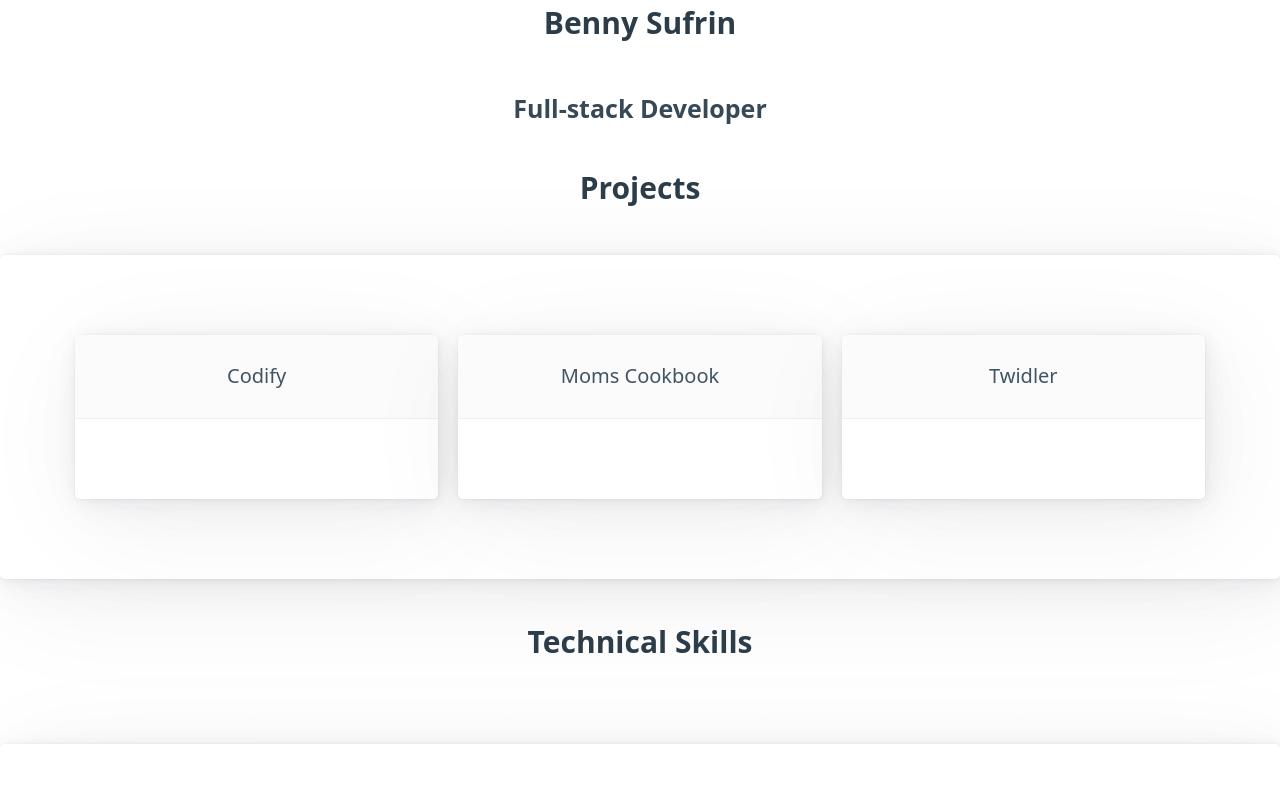
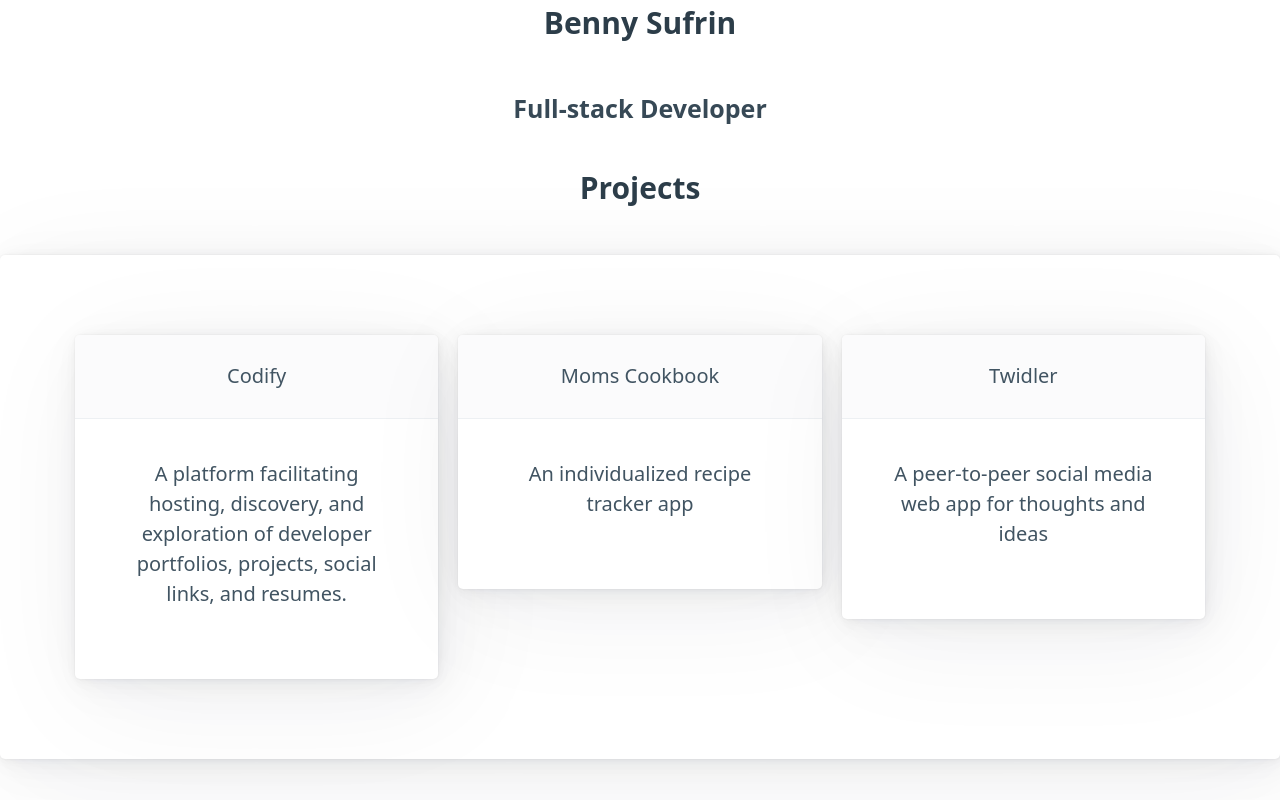
Before and after one commit to bennysuf/portfolio, a JavaScript app: page / in a window 1280 px wide. Shown: the top 800 px of the page. Built offline with nearby package versions, Linux system fonts and the light colour scheme.

Commit message:
add new keys and value

```diff
--- a/src/components/projects/ProjectList.js
+++ b/src/components/projects/ProjectList.js
@@ -2,21 +2,27 @@ const projectList = [
   {
     id: 1,
     name: "Codify",
-        link: "https://github.com/bennysuf/Codify",
+    description: "A platform facilitating hosting, discovery, and exploration of developer portfolios, projects, social links, and resumes.",
+    techStack: [],
+    github: "https://github.com/bennysuf/Codify",
     video: "https://youtu.be/0M-XUoCHVUk",
   },
   {
     id: 2,
     name: "Moms Cookbook",
-        link: "https://github.com/bennysuf/moms-cook-book",
+    description: "An individualized recipe tracker app",
+    techStack: [],
+    github: "https://github.com/bennysuf/moms-cook-book",
     video: "https://youtu.be/tjT1x5CfWpk?si=KRnfoo_9W2y0FX5i",
   },
   {
     id: 3,
     name: "Twidler",
-        link: "https://github.com/bennysuf/twidler-frontend",
+    description: "A peer-to-peer social media web app for thoughts and ideas",
+    techStack: [],
+    github: "https://github.com/bennysuf/twidler-frontend",
     video: "https://youtu.be/meK-mR5-XNU?si=F_bBvR6gJXeS3Av3",
   },
-]
+];
 
 export default projectList;
```
Lines whose indentation alone changed are shown as unchanged.
